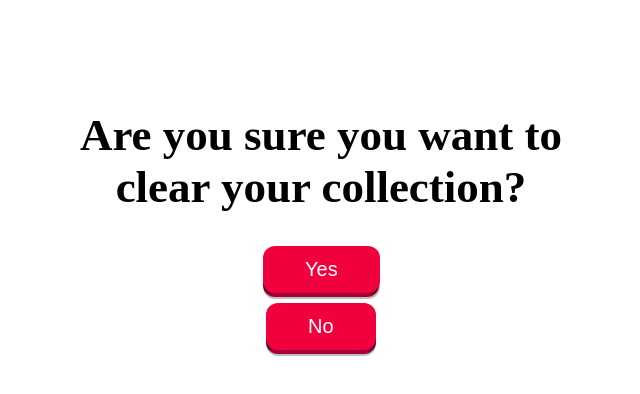
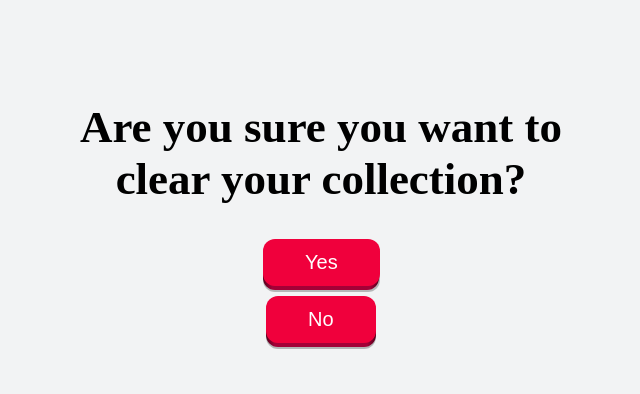
Before and after one commit to dylan-sloan/MovieSafe, a React (Create React App) app: page /#/prompt in a window 1280 px wide. Shown: the top 394 px of the page, without its empty margins (319-959 px from the left). Built offline with nearby package versions, Linux system fonts and the light colour scheme.

Commit message:
Changed background color to off-white

```diff
--- a/src/components/styling.css
+++ b/src/components/styling.css
@@ -1,3 +1,8 @@
+body {
+  background-color: #f2f3f4;
+  margin: 0;
+}
+
 a, a:visited {
   color: #282828;
 }
```
